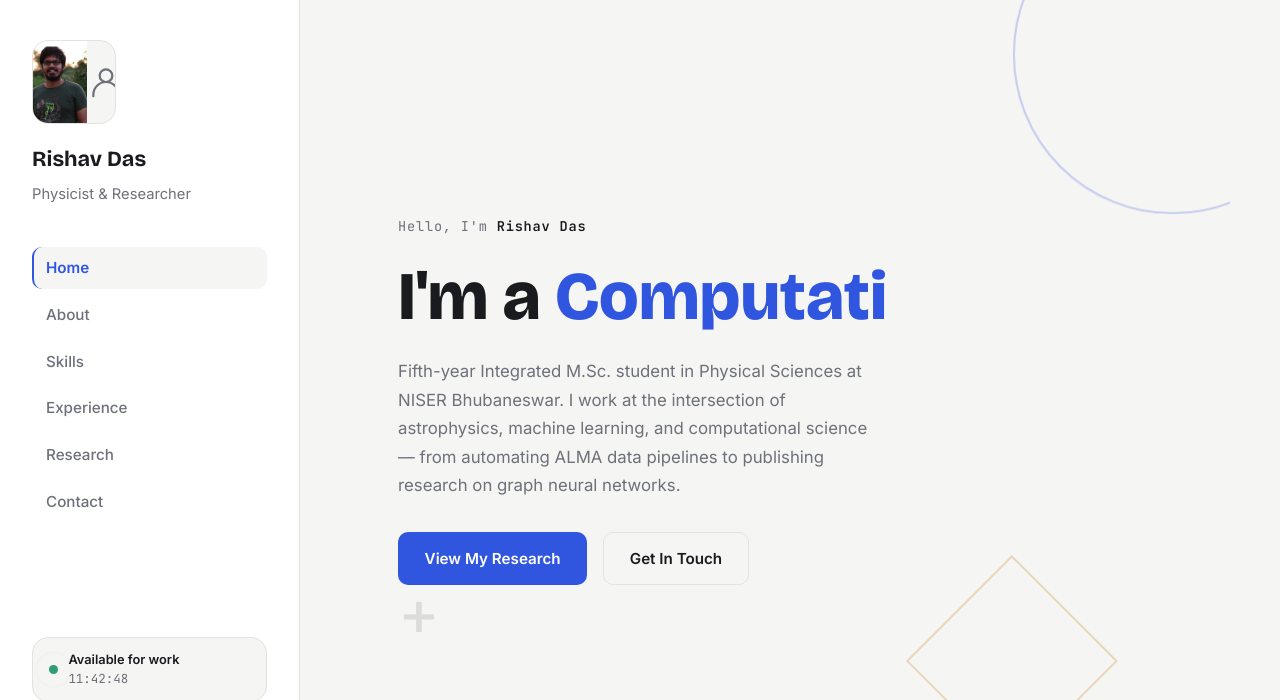
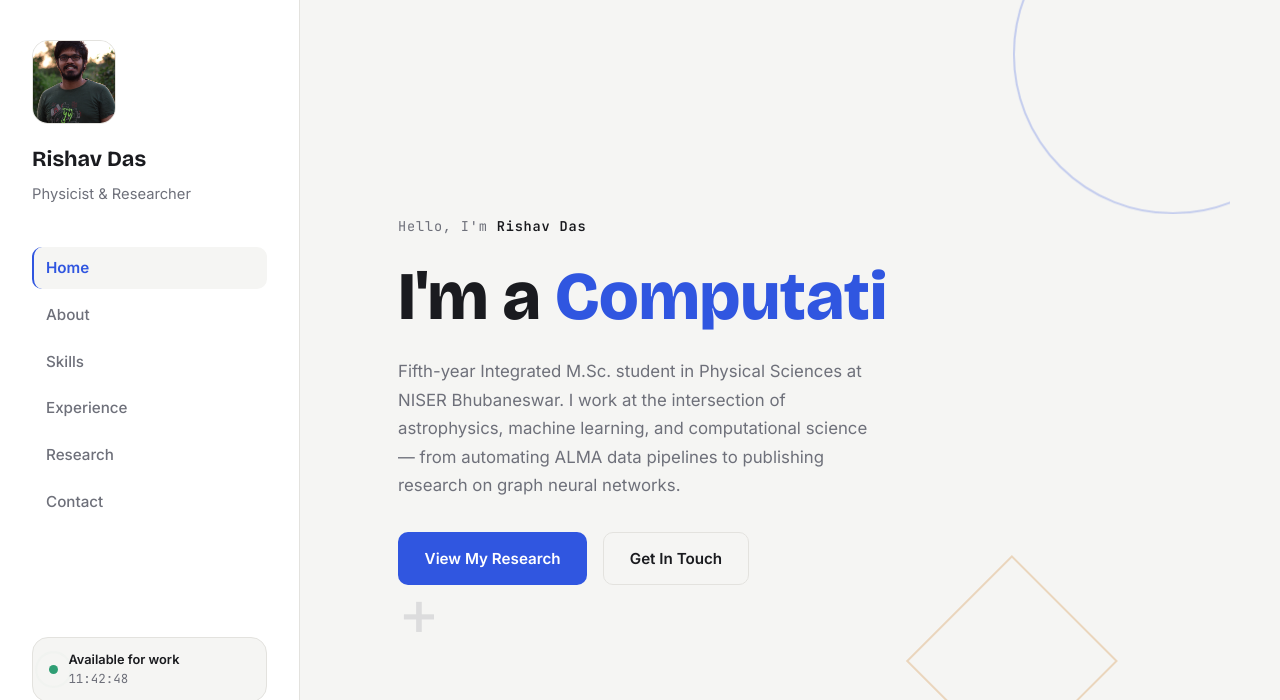
Before and after one commit to Rishav-Das1/rishavdas.github.io, a plain HTML site: page index.html in a window 1280 px wide. Shown: the top 700 px of the page. Drawn offline with nearby package versions, Linux system fonts and the light colour scheme.

Commit message:
Update TODO comment and remove avatar icon SVG

```diff
--- a/index.html
+++ b/index.html
@@ -72,7 +72,7 @@
 
   <!-- =====================================================
        SIDEBAR
-       TODO: Replace the avatar icon with your photo:
+       TODO: Replace the  icon with your photo:
        <img src="assets/profile.jpg" alt="Rishav Das" />
        Update GitHub & LinkedIn URLs to your actual profiles.
        ===================================================== -->
@@ -80,7 +80,7 @@
     <div class="sidebar-top">
       <div class="avatar">
         <img src="IMG_0375~2[1].JPG" alt="Rishav Das" />
-        <svg class="icon icon-xl" aria-hidden="true"><use href="#icon-user"/></svg>
+        <!-- <svg class="icon icon-xl" aria-hidden="true"><use href="#icon-user"/></svg> -->
       </div>
       <p class="sidebar-name">Rishav Das</p>
       <p class="sidebar-role">Physicist &amp; Researcher</p>
```
